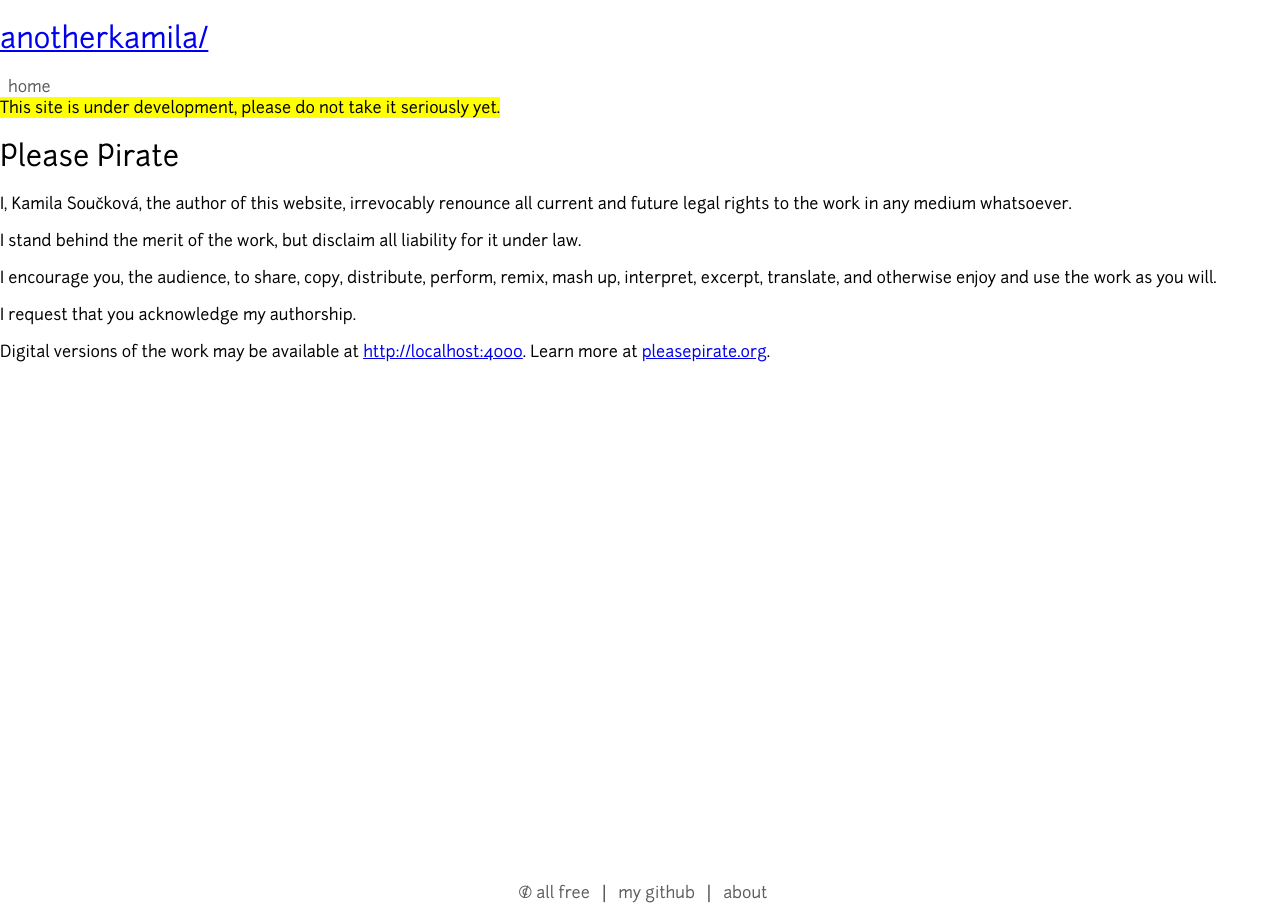
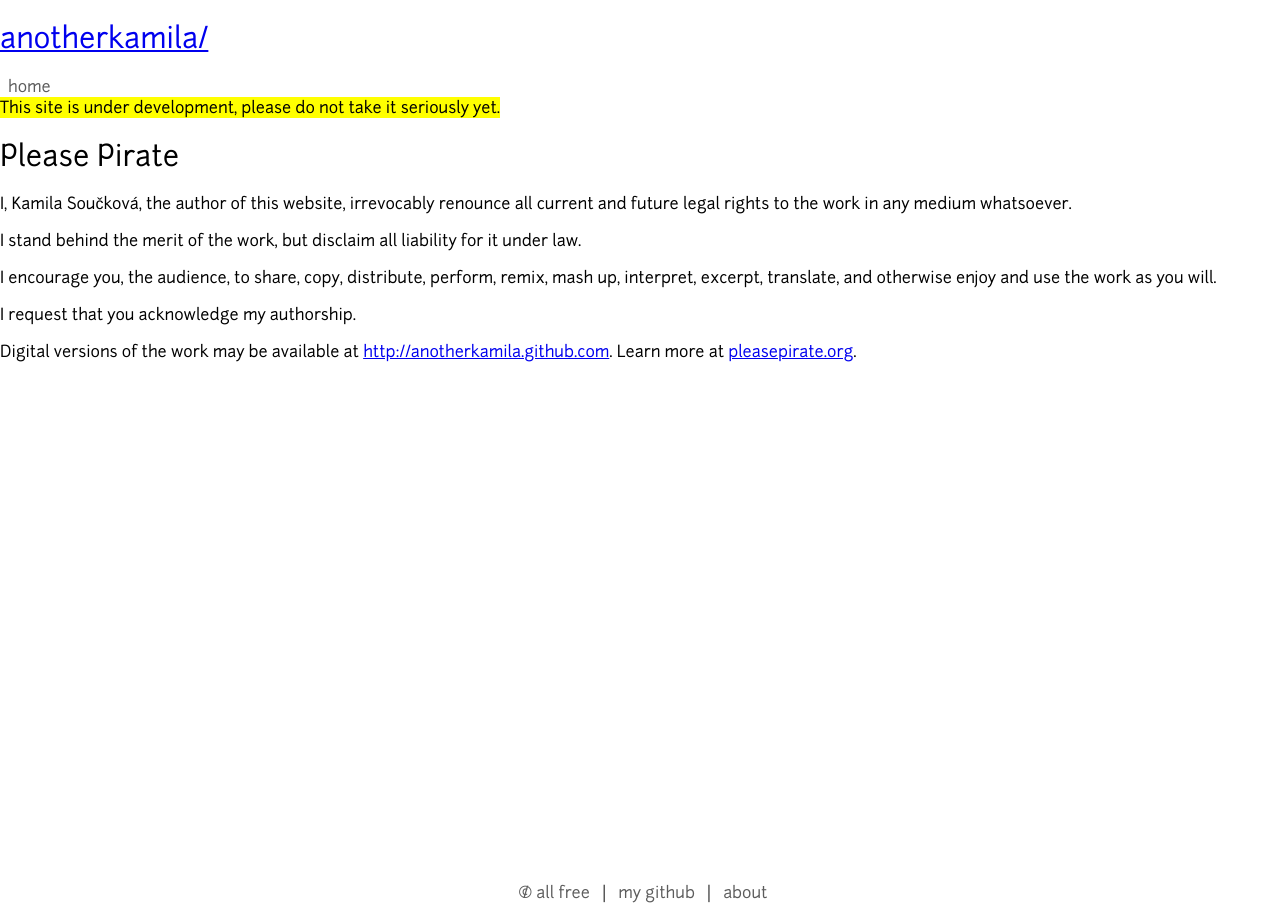
Before and after one commit to AnotherKamila/anotherkamila.github.com, a Jekyll site: the page built from LICENSE.md, in a window 1280 px wide. Built offline with Jekyll 4.4.1, drawn with Linux system fonts in a browser that asks for light colours; Markdown is read by kramdown in place of the engine named in the settings; some of the changed lines change nothing that is shown.

Commit message:
change site.url to github

```diff
--- a/_config.yml
+++ b/_config.yml
@@ -5,4 +5,4 @@ maruku:
     use-tex: false
     use-divs: true
 
-url: http://localhost:4000
+url: http://anotherkamila.github.com
```
